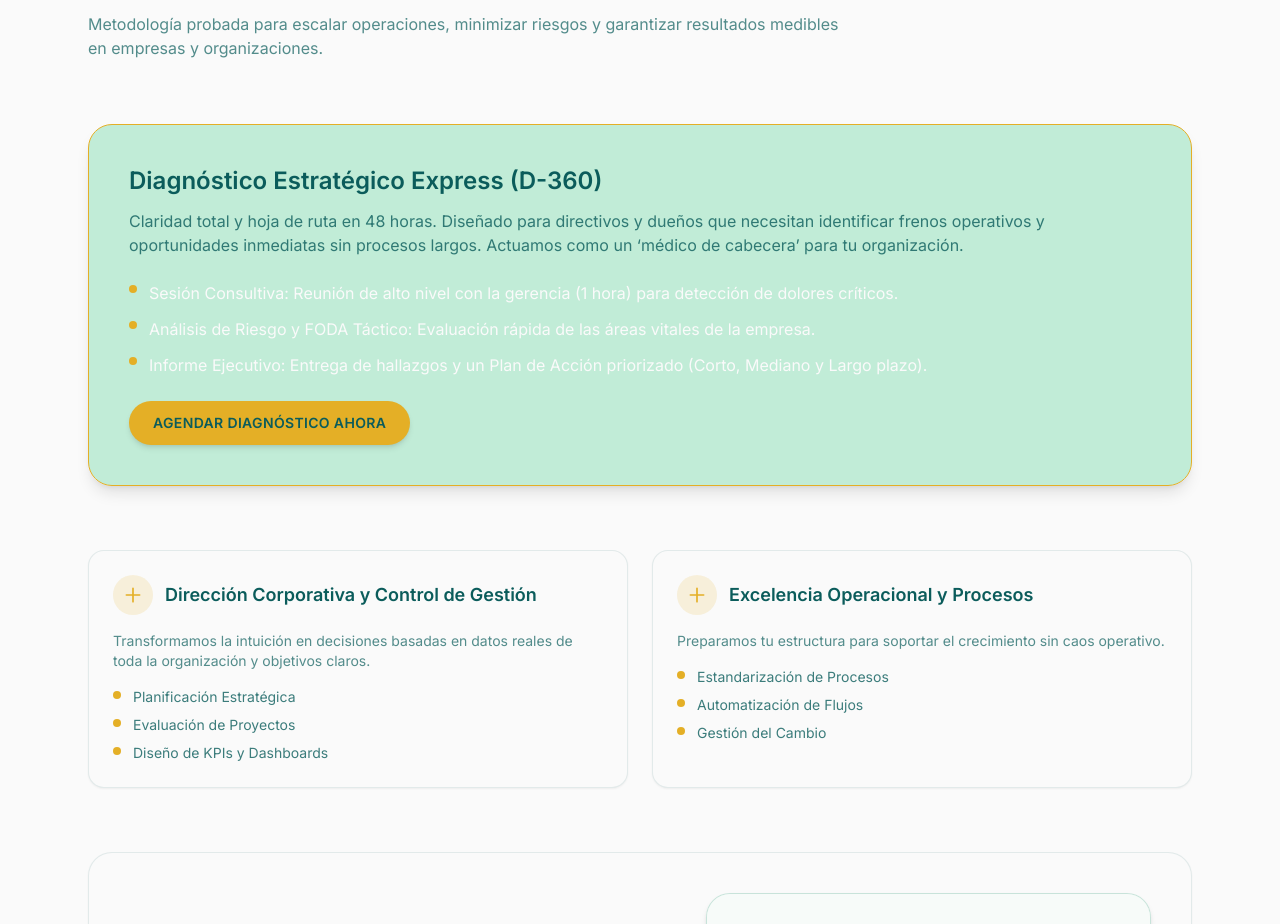
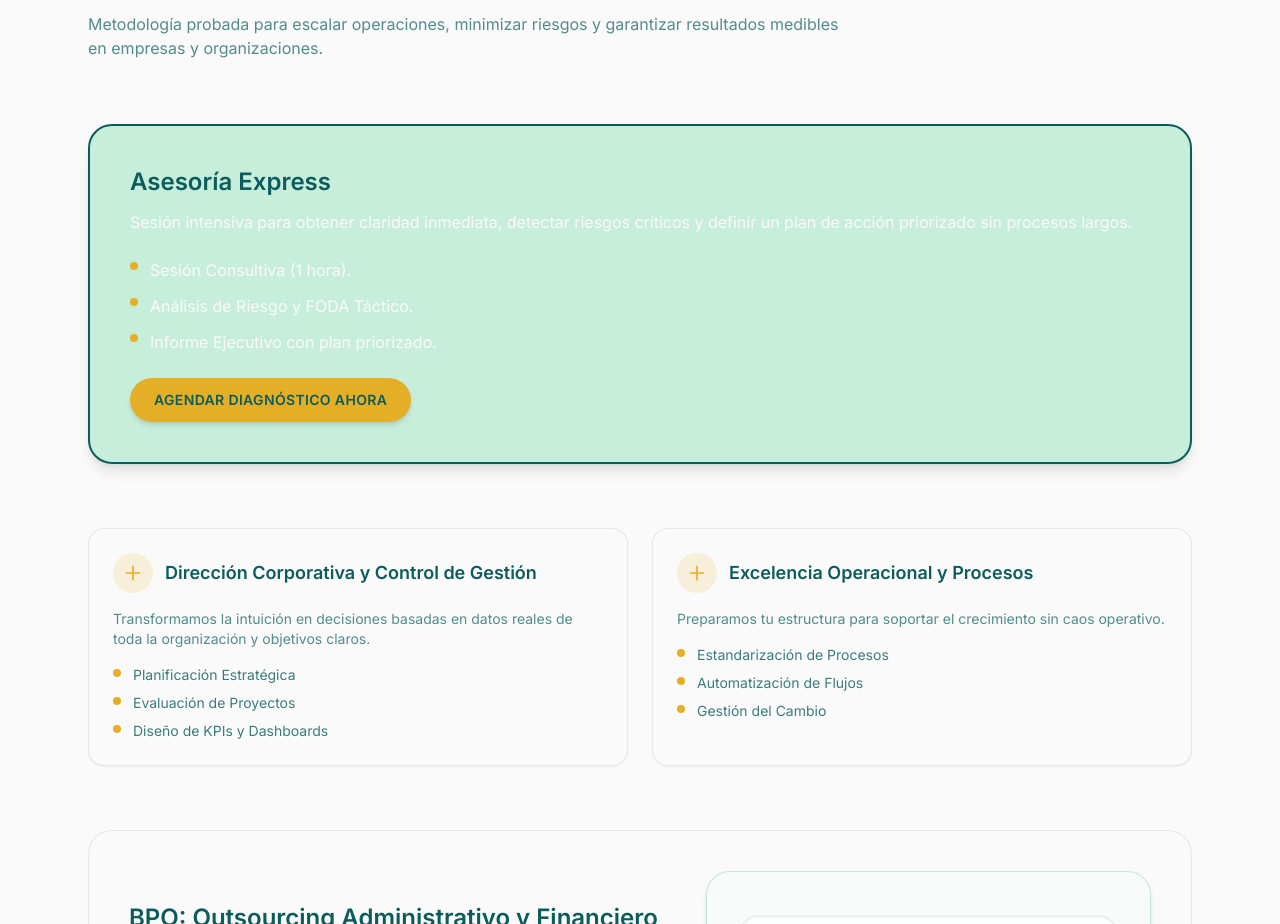
Before and after one commit to medinabenjamin/landing_page_test, a Next.js app: page / in a window 1280 px wide. Shown: the part 820-1744 px from the top of the page. Built offline with nearby package versions, Linux system fonts and the light colour scheme.

Commit message:
Use petroleum text in express block

```diff
--- a/src/components/ServicesSection.tsx
+++ b/src/components/ServicesSection.tsx
@@ -4,9 +4,9 @@ import Reveal from "@/components/motion/Reveal";
 import { Stagger, StaggerItem } from "@/components/motion/Stagger";
 
 const diagnosticItems = [
-  "Sesión Consultiva: Reunión de alto nivel con la gerencia (1 hora) para detección de dolores críticos.",
-  "Análisis de Riesgo y FODA Táctico: Evaluación rápida de las áreas vitales de la empresa.",
-  "Informe Ejecutivo: Entrega de hallazgos y un Plan de Acción priorizado (Corto, Mediano y Largo plazo)."
+  "Sesión Consultiva (1 hora).",
+  "Análisis de Riesgo y FODA Táctico.",
+  "Informe Ejecutivo con plan priorizado."
 ];
 
 const corporatePillars = [
@@ -62,25 +62,24 @@ export default function ServicesSection() {
         </Reveal>
 
         <Reveal
-          className="rounded-3xl border border-accent bg-support/80 p-8 shadow-lg md:p-10"
+          className="rounded-3xl border-2 border-[#0B5C5B] bg-[#B3E9CF]/70 p-8 text-[#0B5C5B] shadow-lg md:p-10"
           sectionId="servicios"
         >
           <div className="flex flex-col gap-6">
             <div>
-              <h3 className="text-2xl font-semibold text-brand">
-                Diagnóstico Estratégico Express (D-360)
+              <h3 className="text-2xl font-semibold text-[#0B5C5B]">
+                Asesoría Express
               </h3>
-              <p className="mt-3 text-base text-brand/80">
-                Claridad total y hoja de ruta en 48 horas. Diseñado para
-                directivos y dueños que necesitan identificar frenos operativos
-                y oportunidades inmediatas sin procesos largos. Actuamos como un
-                ‘médico de cabecera’ para tu organización.
+              <p className="mt-3 text-base">
+                Sesión intensiva para obtener claridad inmediata, detectar
+                riesgos críticos y definir un plan de acción priorizado sin
+                procesos largos.
               </p>
             </div>
-            <ul className="grid gap-3 text-sm text-brand/80 md:text-base">
+            <ul className="grid gap-3 text-sm md:text-base">
               {diagnosticItems.map((item) => (
                 <li key={item} className="flex gap-3">
-                  <span className="mt-1 h-2 w-2 flex-none rounded-full bg-accent" />
+                  <span className="mt-1 h-2 w-2 flex-none rounded-full bg-[#E4AF26]" />
                   <span>{item}</span>
                 </li>
               ))}
@@ -88,7 +87,7 @@ export default function ServicesSection() {
             <div>
               <button
                 type="button"
-                className="rounded-full bg-accent px-6 py-3 text-sm font-semibold uppercase tracking-wide text-brand shadow-md transition hover:-translate-y-0.5 hover:shadow-lg"
+                className="rounded-full bg-[#E4AF26] px-6 py-3 text-sm font-semibold uppercase tracking-wide text-[#0B5C5B] shadow-md transition hover:-translate-y-0.5 hover:shadow-lg"
               >
                 AGENDAR DIAGNÓSTICO AHORA
               </button>
```
